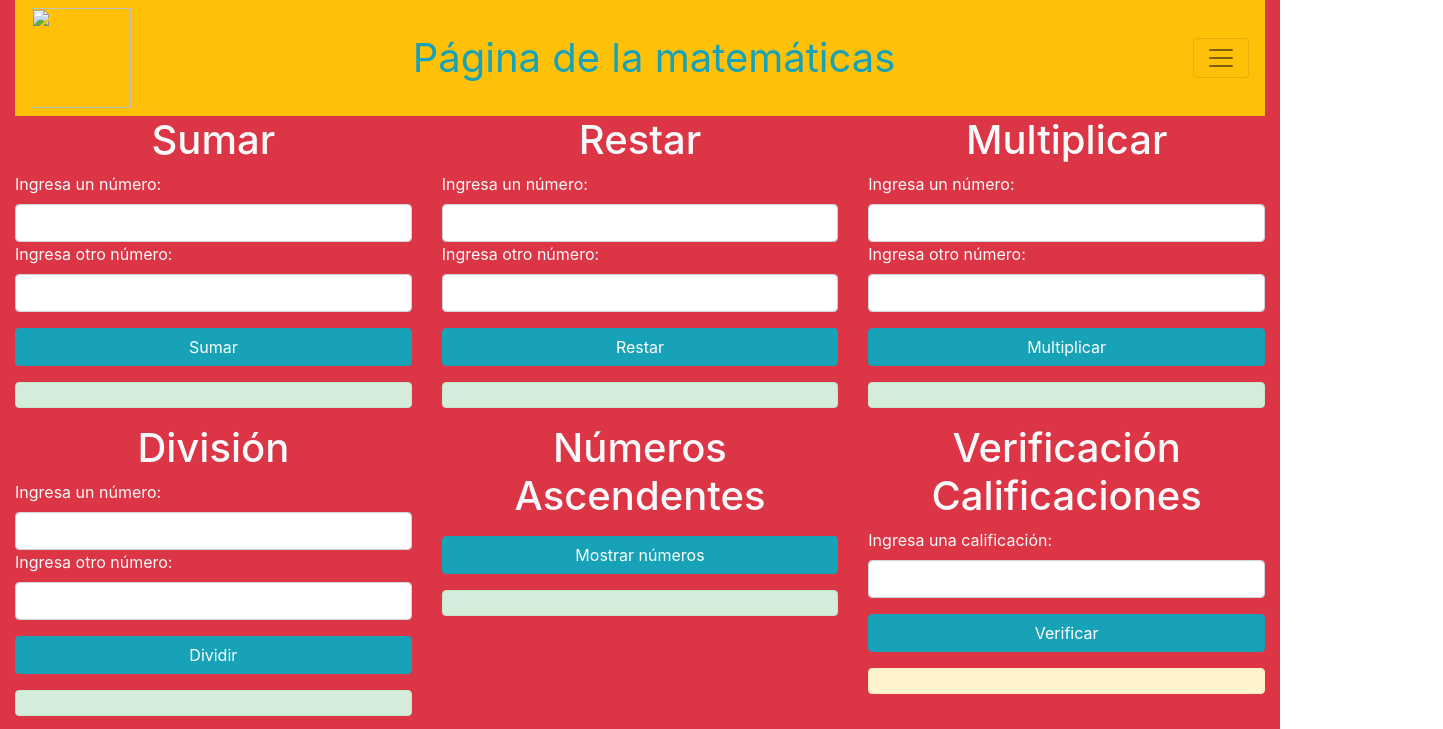
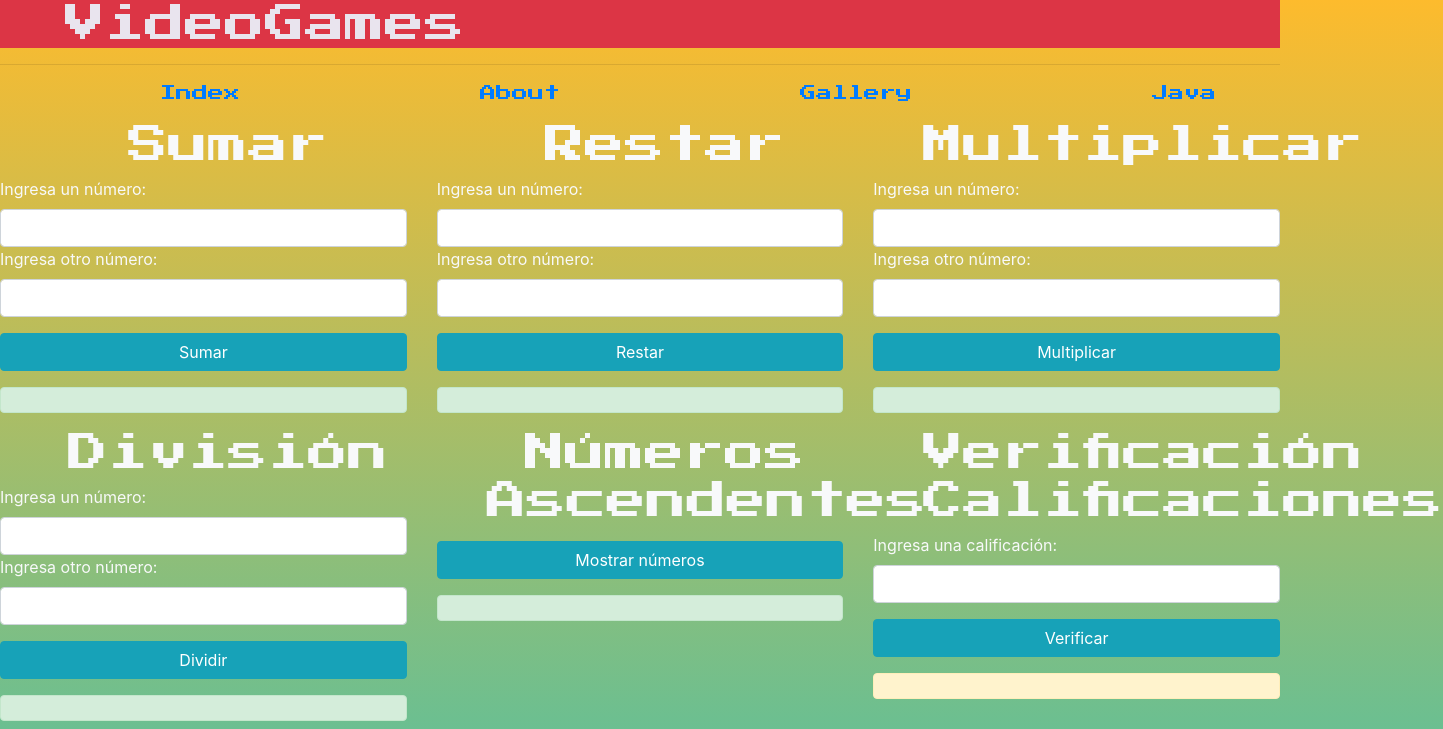
Before and after one commit to Davidsancz/EquipoUmizumi, a plain HTML site: page java.html in a window 1280 px wide. Shown: the top 729 px of the page, 1443 px wide, since content can reach past the window. Drawn offline with nearby package versions, Linux system fonts and the light colour scheme; a web font is replaced by a local one.

Commit message:
Update java.html

```diff
--- a/java.html
+++ b/java.html
@@ -4,6 +4,7 @@
     <title>Página Matématicas</title>
     <!-- Required meta tags -->
     <meta charset="utf-8">
+    <link rel="stylesheet" href="Style.css" type="text/css">
     <meta name="viewport" content="width=device-width, initial-scale=1, shrink-to-fit=no">
     <!-- Bootstrap CSS -->
     <link rel="stylesheet" href="https://stackpath.bootstrapcdn.com/bootstrap/4.3.1/css/bootstrap.min.css"
@@ -11,24 +12,19 @@
 </head>
 <body>
     <div class="container-fluid bg-danger">
-        <nav class="navbar navbar-inverse navbar-light bg-warning navbar-toggleable-md">
-            <img class="image-fluid" src="Matematicas.png" width="100px" height="100px">
-            <a class="navbar-brand text-info" href="../HTML/Index.html" style="font-size: 40px;">Página de la matemáticas</a>
-            <button class="navbar-toggler navbar-toggler-right" type="button" data-toggle="collapse"
-                data-target="#navbarTogglerDemo01" aria-controls="navbarTogglerDemo01" aria-expanded="false"
-                aria-label="Toggle navigation">
-                <span class="navbar-toggler-icon"></span>
-            </button>
-            <div class="collapse navbar-collapse" id="navbarTogglerDemo01">
-                <div class="navbar-nav">
-                    <div class="row">
-                        <div class="col-12">
-                            <a class="nav-item nav-link active ml-5" href="index.html">Home</a>
-                        </div>
-                    </div>
-                </div>
-            </div>
-        </nav>
+
+        <h1>VideoGames</h1>
+    </div>
+    <hr>
+    <div >
+        <ul>
+            <li><a href="index.html">Index</a></li>
+            <li><a href="About.html">About</a></li>
+            <li><a href="Gallery.html">Gallery</a></li>
+            <li><a href="java.html">Java</a></li>
+
+        </ul>
+    </div>
         <div class="row">
             <div class="col-4">
                 <h1 class="text-center text-light">Sumar</h1>
```
